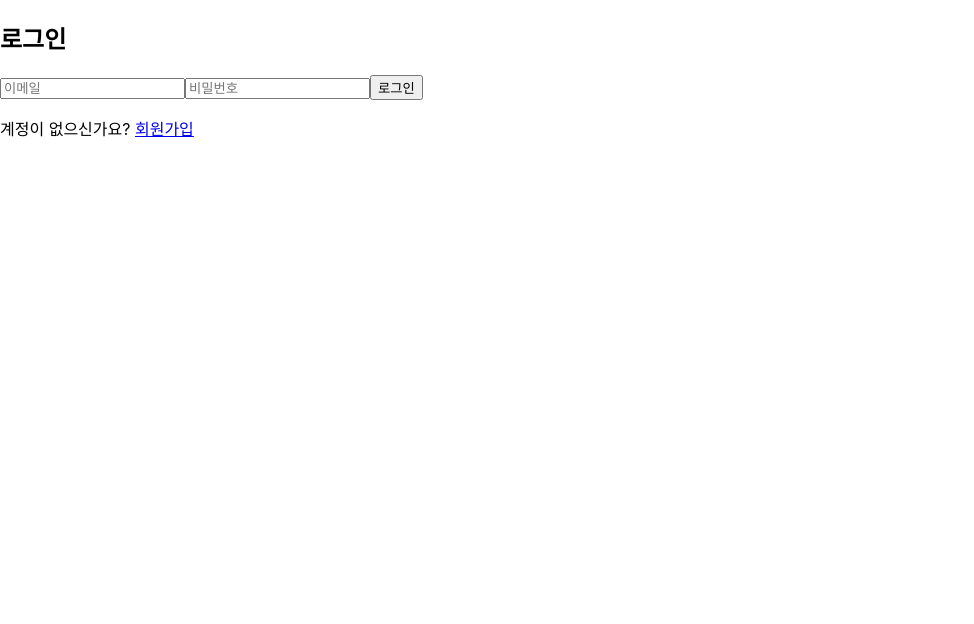
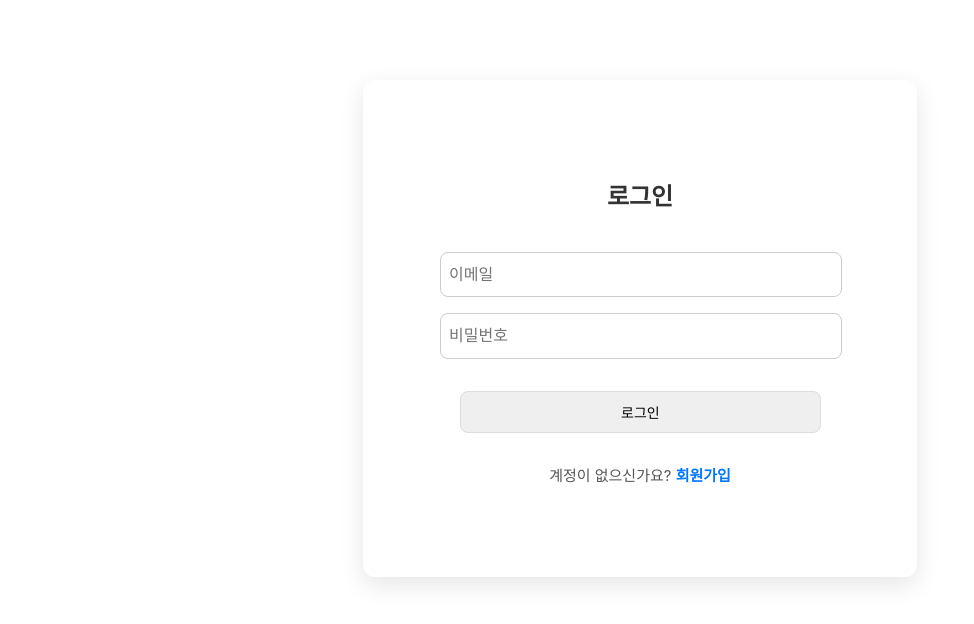
Before and after one commit to LikeLion-INU/FrontStudyA_Practice02_SANGHYUN, a React (Create React App) app: page /login in a window 1280 px wide. Shown: the top 624 px of the page, without its empty margins (0-974 px from the left). Built offline with nearby package versions, Linux system fonts and the light colour scheme.

Commit message:
Style: 회원가입/로그인 페이지 디자인

```diff
--- a/server/db.json
+++ b/server/db.json
@@ -3,7 +3,7 @@
     {
       "id": 1,
       "email": "test@test.com",
-      "password": "$2a$10$jxVG3/3DGqoYVz5LrVm.wOtbl6I1DujUPBDhjVrYoS2WQiEqBAHH2",
+      "password": "$2a$10$IPyCr9Iwg28o37E6ltoUnehWASHdrP2YeqnGgKpoPv63x9.zdZPwe",
       "name": "test"
     }
   ],
--- a/src/pages/LoginPage.jsx
+++ b/src/pages/LoginPage.jsx
@@ -1,6 +1,54 @@
 import { useState } from "react";
 import { useNavigate, Link } from "react-router-dom";
 import instance from "../api/axiosInstance";
+import styled from "styled-components";
+import Button from "../components/Button";
+
+// 스타일 적용
+const Container = styled.div`
+  max-width: 400px;
+  margin: 10vh auto;
+  padding: 6vw;
+  background: #ffffff;
+  border-radius: 12px;
+  box-shadow: 0 8px 24px rgba(0, 0, 0, 0.1);
+`;
+
+const Title = styled.h2`
+  text-align: center;
+  margin-bottom: 5vh;
+  color: #333;
+`;
+
+const Input = styled.input`
+  width: 96%;
+  padding: 1vw 1vh;
+  margin-bottom: 16px;
+  border: 1px solid #ccc;
+  border-radius: 8px;
+  font-size: 16px;
+
+  &:focus {
+    outline: none;
+    border-color: #0077ff;
+  }
+`;
+
+const BottomText = styled.p`
+  text-align: center;
+  font-size: 15px;
+  color: #555;
+
+  a {
+    color: #0077ff;
+    text-decoration: none;
+    font-weight: bold;
+
+    &:hover {
+      text-decoration: underline;
+    }
+  }
+`;
 
 export default function LoginPage({ onLoginSuccess }) {
   const [email, setEmail] = useState("");
@@ -20,24 +68,29 @@ export default function LoginPage({ onLoginSuccess }) {
   };
 
   return (
-    <div>
-      <h2>로그인</h2>
-      <input
+    <Container>
+      <Title>로그인</Title>
+      <Input
         type="email"
         placeholder="이메일"
         value={email}
         onChange={(e) => setEmail(e.target.value)}
       />
-      <input
+      <Input
         type="password"
         placeholder="비밀번호"
         value={password}
         onChange={(e) => setPassword(e.target.value)}
       />
-      <button onClick={handleLogin}>로그인</button>
-      <p>
+      <Button
+        onClick={handleLogin}
+        style={{ padding: "10px 40%", marginTop: "2vh", marginLeft: "20px" }}
+      >
+        로그인
+      </Button>
+      <BottomText>
         계정이 없으신가요? <Link to="/signup">회원가입</Link>
-      </p>
-    </div>
+      </BottomText>
+    </Container>
   );
 }
--- a/src/pages/SignupPage.jsx
+++ b/src/pages/SignupPage.jsx
@@ -1,6 +1,54 @@
 import { useState } from "react";
 import instance from "../api/axiosInstance";
 import { useNavigate } from "react-router-dom";
+import styled from "styled-components";
+import Button from "../components/Button";
+
+// 스타일 적용
+const Container = styled.div`
+  max-width: 400px;
+  margin: 10vh auto;
+  padding: 6vw;
+  background: #ffffff;
+  border-radius: 12px;
+  box-shadow: 0 8px 24px rgba(0, 0, 0, 0.1);
+`;
+
+const Title = styled.h2`
+  text-align: center;
+  margin-bottom: 5vh;
+  color: #333;
+`;
+
+const Input = styled.input`
+  width: 96%;
+  padding: 1vw 1vh;
+  margin-bottom: 16px;
+  border: 1px solid #ccc;
+  border-radius: 8px;
+  font-size: 16px;
+
+  &:focus {
+    outline: none;
+    border-color: #0077ff;
+  }
+`;
+
+const BottomText = styled.p`
+  text-align: center;
+  font-size: 15px;
+  color: #555;
+
+  a {
+    color: #0077ff;
+    text-decoration: none;
+    font-weight: bold;
+
+    &:hover {
+      text-decoration: underline;
+    }
+  }
+`;
 
 export default function SignupPage() {
   const [email, setEmail] = useState("");
@@ -19,21 +67,26 @@ export default function SignupPage() {
   };
 
   return (
-    <div>
-      <h2>회원가입</h2>
-      <input
+    <Container>
+      <Title>회원가입</Title>
+      <Input
         type="email"
         placeholder="이메일"
         value={email}
         onChange={(e) => setEmail(e.target.value)}
       />
-      <input
+      <Input
         type="password"
         placeholder="비밀번호"
         value={password}
         onChange={(e) => setPassword(e.target.value)}
       />
-      <button onClick={handleSignup}>회원가입</button>
-    </div>
+      <Button
+        onClick={handleSignup}
+        style={{ padding: "10px 40%", marginTop: "2vh", marginLeft: "12px" }}
+      >
+        회원가입
+      </Button>
+    </Container>
   );
 }
```
